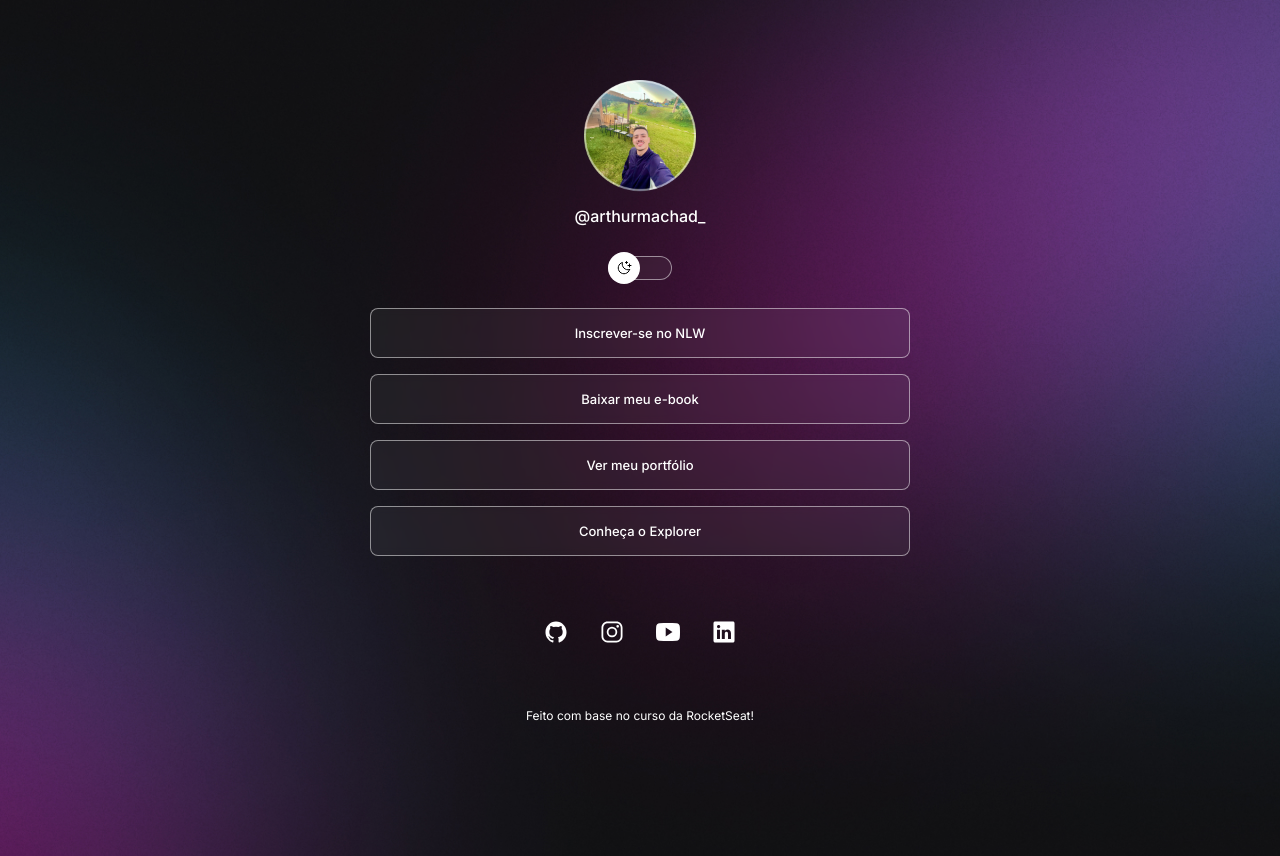
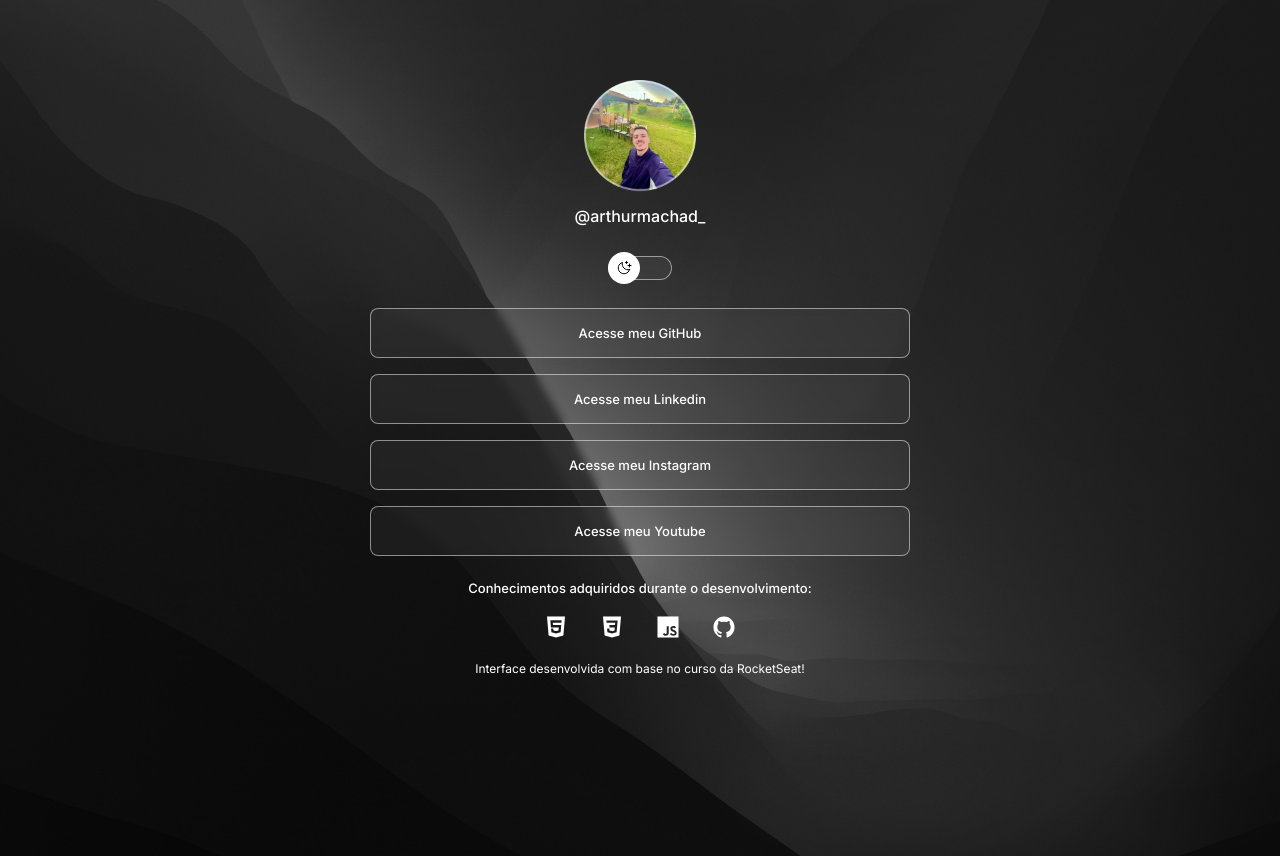
Before and after one commit to arthurmachadoo/projeto-ROCKETSEAT, a plain HTML site: page index.html in a window 1280 px wide. Drawn offline with nearby package versions, Linux system fonts and the light colour scheme.

Commit message:
Alterações finais

```diff
--- a/index.html
+++ b/index.html
@@ -1,24 +1,20 @@
 <!DOCTYPE html>
 <html lang="pt-br" class="">
+
 <head>
   <link rel="preconnect" href="https://fonts.googleapis.com" />
   <link rel="preconnect" href="https://fonts.gstatic.com" crossorigin />
-    <link
-      href="https://fonts.googleapis.com/css2?family=Inter:wght@400;500&display=swap"
-      rel="stylesheet"
-    />
+  <link href="https://fonts.googleapis.com/css2?family=Inter:wght@400;500&display=swap" rel="stylesheet" />
   <meta charset="UTF-8" />
   <meta name="viewport" content="width=device-width, initial-scale=1.0" />
   <title>Projeto RocketSeat</title>
   <link rel="stylesheet" href="style.css" />
 </head>
+
 <body>
   <div id="container">
     <div id="profile">
-        <img
-          src="./assets/avatar.png"
-          alt="foto de arthur machado ferreira sorrindo em um sitio de camisa azul escuro"
-        />
+      <img src="./assets/avatar.png" alt="foto de arthur machado ferreira sorrindo em um sitio de camisa azul escuro" />
       <p>@arthurmachad_</p>
     </div>
 
@@ -29,50 +25,40 @@
 
     <ul>
       <li>
-          <a href="#">Inscrever-se no NLW</a>
+        <a href="https://github.com/arthurmachadoo">Acesse meu GitHub</a>
       </li>
       <li>
-          <a href="#">Baixar meu e-book</a>
+        <a href="https://www.linkedin.com/in/arthurmachadoferreira/">Acesse meu Linkedin</a>
       </li>
       <li>
-          <a href="#">Ver meu portfólio</a>
+        <a href="https://www.instagram.com/arthurmachad_/">Acesse meu Instagram</a>
       </li>
       <li>
-          <a href="#">Conheça o Explorer</a>
+        <a href="https://www.youtube.com/channel/UChGhn02wJUEgn4Nv3IKv4sw">Acesse meu Youtube</a>
       </li>
     </ul>
+    <p id="tecnologias">Conhecimentos adquiridos durante o desenvolvimento:</p>
     <div id="social">
-        <a href="https://github.com/arthurmachadoo" target="_blank">
+      <a href="#" target="_blank">
+        <ion-icon name="logo-html5"></ion-icon>
+      </a>
+      <a href="#" target="_blank">
+        <ion-icon name="logo-css3"></ion-icon>
+      </a>
+      <a href="#" target="_blank">
+        <ion-icon name="logo-javascript"></ion-icon>
+      </a>
+      <a href="#" target="_blank">
         <ion-icon name="logo-github"></ion-icon>
-        </a>
-        <a href="https://www.instagram.com/arthurmachad_/" target="_blank">
-          <ion-icon name="logo-instagram"></ion-icon>
-        </a>
-        <a
-          href="https://www.youtube.com/channel/UChGhn02wJUEgn4Nv3IKv4sw"
-          target="_blank"
-        >
-          <ion-icon name="logo-youtube"></ion-icon>
-        </a>
-        <a
-          href="https://www.linkedin.com/in/arthurmachadoferreira/"
-          target="_blank"
-        >
-          <ion-icon name="logo-linkedin"></ion-icon>
       </a>
     </div>
 
-      <footer>Feito com base no curso da RocketSeat!</footer>
+    <footer>Interface desenvolvida com base no curso da RocketSeat!</footer>
   </div>
 
-    <script
-      type="module"
-      src="https://unpkg.com/ionicons@7.1.0/dist/ionicons/ionicons.esm.js"
-    ></script>
-    <script
-      nomodule
-      src="https://unpkg.com/ionicons@7.1.0/dist/ionicons/ionicons.js"
-    ></script>
+  <script type="module" src="https://unpkg.com/ionicons@7.1.0/dist/ionicons/ionicons.esm.js"></script>
+  <script nomodule src="https://unpkg.com/ionicons@7.1.0/dist/ionicons/ionicons.js"></script>
   <script src="./script.js"></script>
 </body>
+
 </html>
--- a/style.css
+++ b/style.css
@@ -6,7 +6,7 @@
 
 :root {
   --text-color: white;
-  --bg-url: url(./assets/bg-mobile.jpg);
+  --bg-url: url(./assets/darkmob.jpg);
   --stroke-color: rgba(255, 255, 255, 0.5);
   --surface-color: rgba(255, 255, 255, 0.05);
   --surface-color-hover: rgba(0, 0, 0, 0.02);
@@ -16,7 +16,7 @@
 
 .light {
   --text-color: black;
-  --bg-url: url(./assets/bg-mobile-light.jpg);
+  --bg-url: url(./assets/lightmob.jpg);
   --stroke-color: rgba(0, 0, 0, 0.5);
   --surface-color: rgba(0, 0, 0, 0.05);
   --surface-color-hover: rgba(0, 0, 0, 0.02);
@@ -31,6 +31,7 @@ body {
   background-size: cover;
   height: 100vh;
 }
+
 body * {
   font-family: "Inter", sans-serif;
   color: var(--text-color);
@@ -48,7 +49,8 @@ body * {
 
 /*profile*/
 #profile {
-  text-align: center; /*alinha todos os elementos dentro da div pai*/
+  text-align: center;
+  /*alinha todos os elementos dentro da div pai*/
   padding: 24px;
 }
 
@@ -141,13 +143,22 @@ ul li a:hover {
   border: 1.5px solid var(--text-color);
 }
 
+#tecnologias {
+  padding: 0;
+  margin: 0;
+  border: 0;
+  font-weight: 500;
+  font-size: 13px;
+}
+
 /*social links*/
 #social {
   display: flex;
   justify-content: center;
   align-items: center;
 
-  padding: 24px 0;
+  padding: 3px 0;
+
 
   font-size: 24px;
 }
@@ -167,7 +178,7 @@ ul li a:hover {
 }
 
 footer {
-  padding: 24px 0;
+  padding: 3px 0;
   font-size: 12px;
   text-align: center;
   font-weight: 400;
@@ -176,10 +187,11 @@ footer {
 /*media queries*/
 @media (min-width: 700px) {
   :root {
-    --bg-url: url(./assets/bg-desktop.jpg);
+    --bg-url: url(./assets/dark.jpg);
   }
+
   .light {
-    --bg-url: url(./assets/bg-desktop-light.jpg);
+    --bg-url: url(./assets/light.jpg);
   }
 }
 
@@ -188,14 +200,17 @@ footer {
   from {
     left: 0;
   }
+
   to {
     left: 50%;
   }
 }
+
 @keyframes slide-button-back {
   from {
     left: 50%;
   }
+
   to {
     left: 0;
   }
```
Also changed, not shown: assets/dark.jpg (added), assets/darkFoto.jpg (added), assets/darkmob.jpg (added), assets/light.jpg (added), assets/lightmob.jpg (added). Lines whose indentation alone changed are shown as unchanged.
